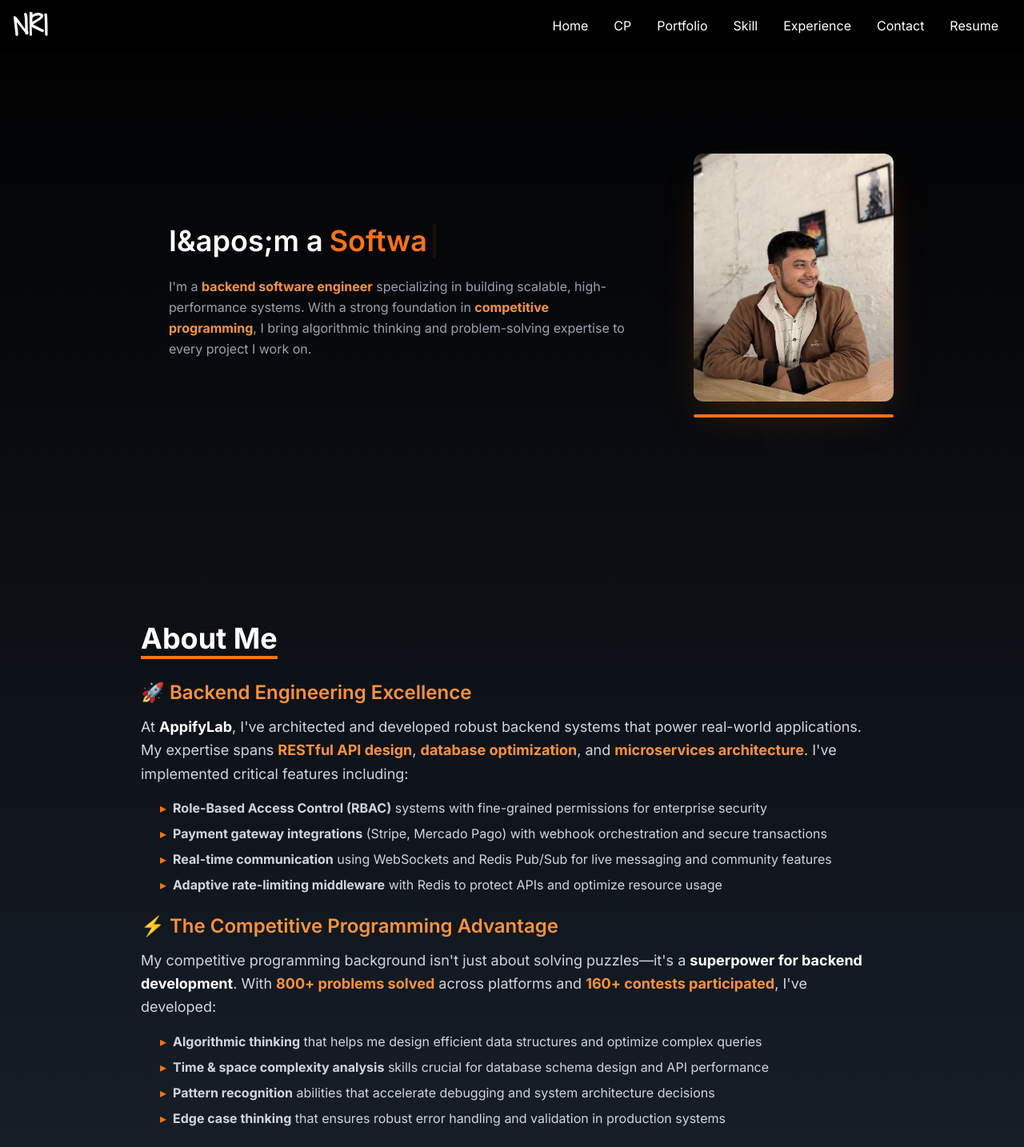
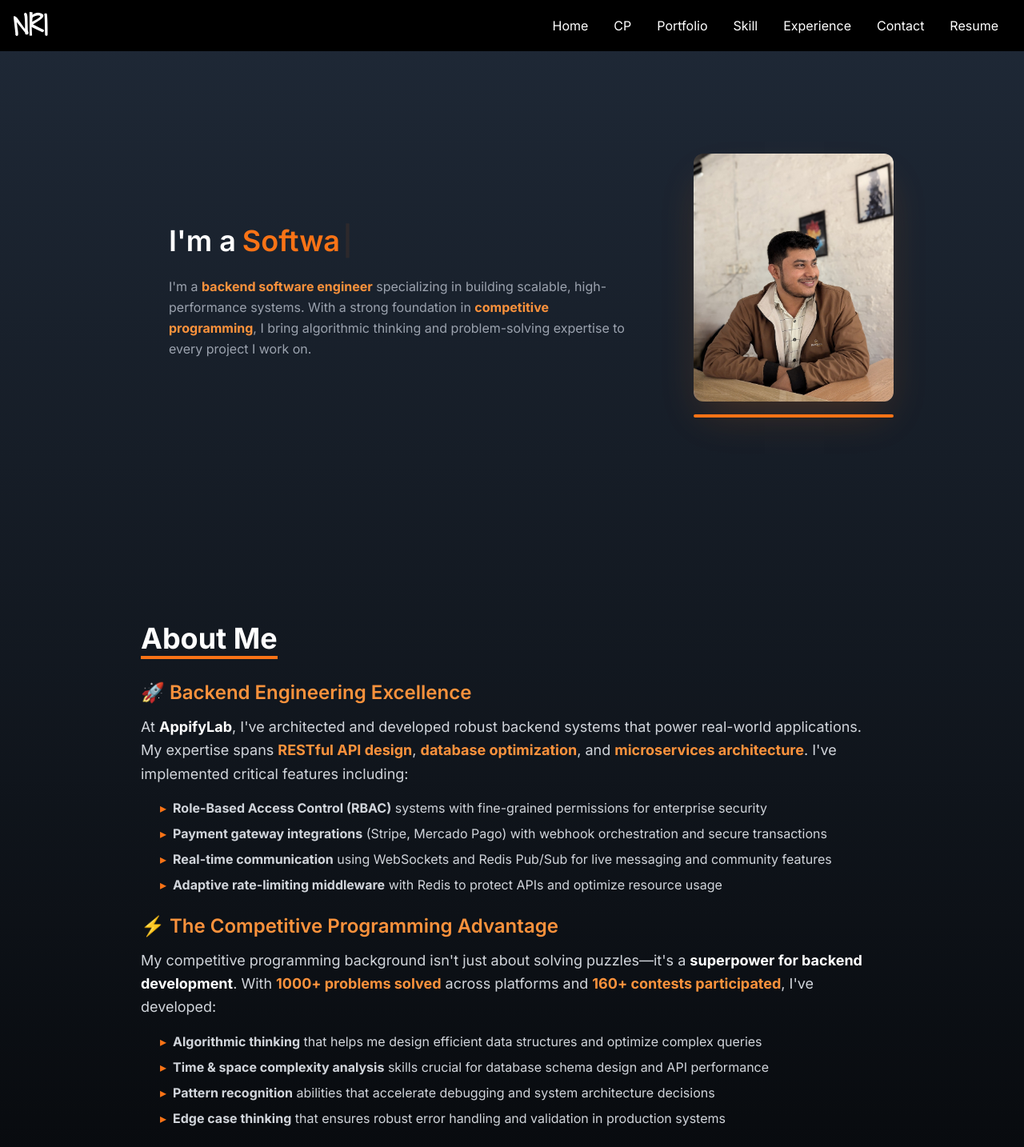
Before and after one commit to Nimur-Rashid-Imon66/My-Portfolio-, a React (Vite) app: page / in a window 1280 px wide. Shown: the top 1434 px of the page at 80% size. Built offline with nearby package versions, Linux system fonts and the light colour scheme.

Commit message:
Update Home component styles and enhance competitive programming stats

```diff
--- a/src/components/Home.jsx
+++ b/src/components/Home.jsx
@@ -16,12 +16,12 @@ function Home() {
     });
 
     return (
-        <div name="home" className="w-full bg-gradient-to-b from-black to-gray-800 min-h-screen pb-16">
+        <div name="home" className="w-full bg-gradient-to-b from-gray-800  to-black min-h-screen pb-16">
             {/* Hero Section */}
             <div className="flex flex-col items-center justify-center py-[15%] md:flex-row max-w-screen-lg mx-auto">
                 <div className="pt-10 px-4">
                     <h1 className="flex flex-col md:flex-row text-white text-4xl px-2 md:px-12 font-semibold">
-                        {`I&apos;m a `}
+                        {`I'm a `}
                         <span className="text-4xl text-orange-500 md:ml-2">
                             {text}
                             <Cursor />
@@ -79,7 +79,7 @@ function Home() {
                         <h3 className="text-2xl font-semibold text-orange-400 mb-3">⚡ The Competitive Programming Advantage</h3>
                         <p className="text-lg leading-relaxed">
                             My competitive programming background isn&apos;t just about solving puzzles—it&apos;s a <b className="text-white">superpower for backend development</b>.
-                            With <b className="text-orange-400">800+ problems solved</b> across platforms and <b className="text-orange-400">160+ contests participated</b>,
+                            With <b className="text-orange-400">1000+ problems solved</b> across platforms and <b className="text-orange-400">160+ contests participated</b>,
                             I&apos;ve developed:
                         </p>
                         <ul className="mt-4 space-y-2 ml-6">
```
